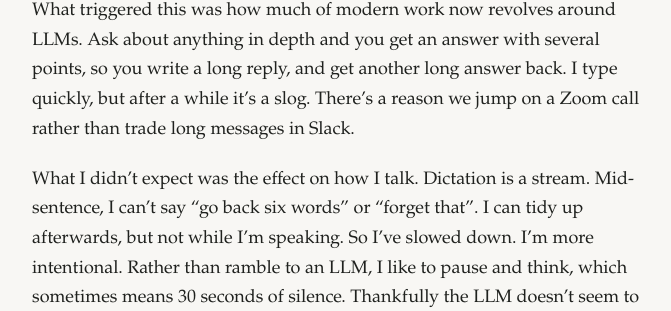
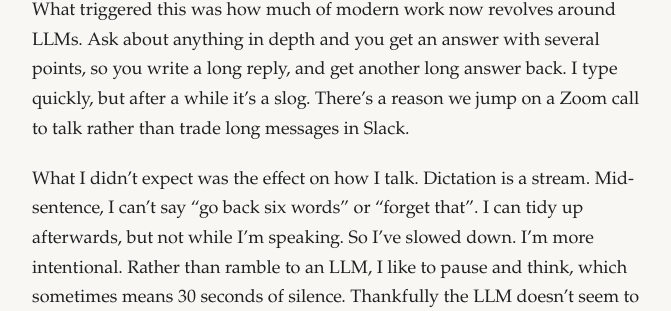
Before and after one commit to davegarvey/davegarvey.github.io, a Jekyll site: the page built from _posts/2026-09-24-talking-instead-of-typing.md, in a window 1280 px wide. Shown: the part 435-746 px from the top of the page, without its empty margins (304-975 px from the left). Built offline with Jekyll 4.4.1, drawn with Linux system fonts in a browser that asks for light colours.

Commit message:
Add "to talk" to the Zoom sentence
Co-Authored-By: Claude Opus 5.5 <noreply@anthropic.com>

```diff
--- a/_config.yml
+++ b/_config.yml
@@ -27,4 +27,5 @@ exclude:
   - Gemfile
   - Gemfile.lock
   - README.md
+  - ideas.md
   - vendor
--- a/_posts/2026-09-24-talking-instead-of-typing.md
+++ b/_posts/2026-09-24-talking-instead-of-typing.md
@@ -14,7 +14,7 @@ This post, by contrast, was talked into existence. I dictated to an LLM, it aske
 
 <!--more-->
 
-What triggered this was how much of modern work now revolves around LLMs. Ask about anything in depth and you get an answer with several points, so you write a long reply, and get another long answer back. I type quickly, but after a while it's a slog. There's a reason we jump on a Zoom call rather than trade long messages in Slack.
+What triggered this was how much of modern work now revolves around LLMs. Ask about anything in depth and you get an answer with several points, so you write a long reply, and get another long answer back. I type quickly, but after a while it's a slog. There's a reason we jump on a Zoom call to talk rather than trade long messages in Slack.
 
 What I didn't expect was the effect on how I talk. Dictation is a stream. Mid-sentence, I can't say "go back six words" or "forget that". I can tidy up afterwards, but not while I'm speaking. So I've slowed down. I'm more intentional. Rather than ramble to an LLM, I like to pause and think, which sometimes means 30 seconds of silence. Thankfully the LLM doesn't seem to find it awkward.
 
```
